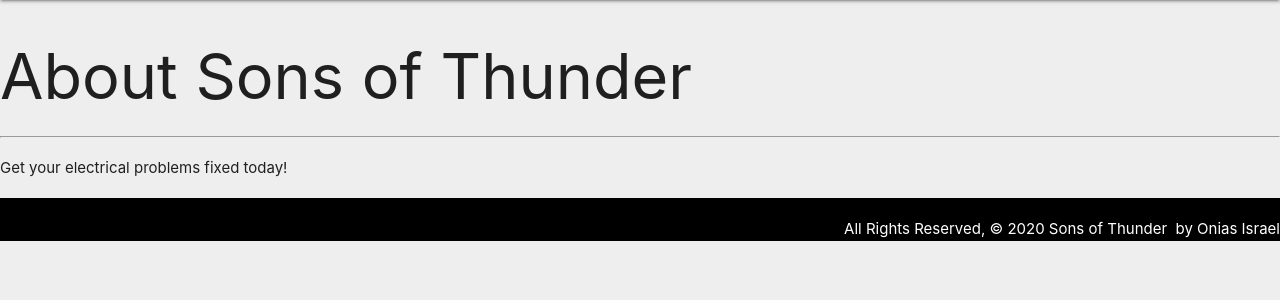
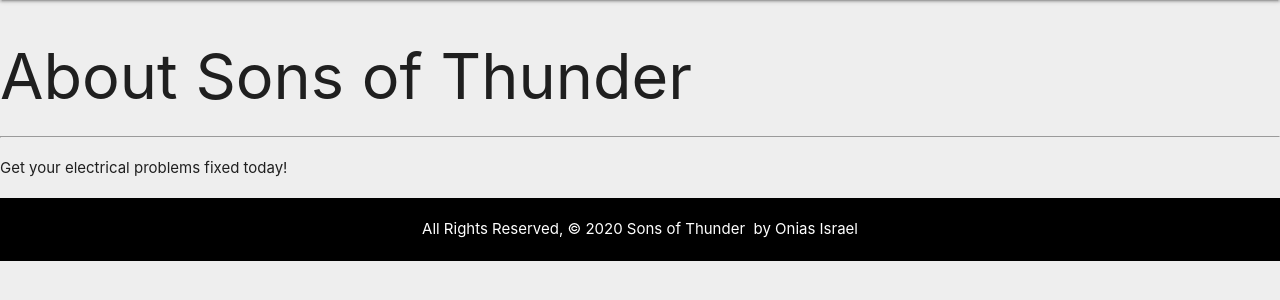
Before and after one commit to onias17/sonsofthunder, a Django app: page /about/ in a window 1280 px wide. Shown: the part 64-364 px from the top of the page. Run offline with Django 3.2, Linux system fonts and the light colour scheme; some libraries are stand-ins or nearby versions.

Commit message:
fixed footer

```diff
--- a/main_app/static/css/style.css
+++ b/main_app/static/css/style.css
@@ -156,6 +156,18 @@ footer.page-footer {
   margin: 0;
 }
 
+.page-footer {
+  padding-bottom: 20px;
+}
+
+.profile {
+  color: white;
+}
+
+.profile:hover {
+  text-decoration: underline;
+}
+
 .btn, .btn-large, .btn-small, .btn-flat {
   border: solid #ffc400 !important;
   border-radius: 1px !important;
--- a/main_app/templates/base.html
+++ b/main_app/templates/base.html
@@ -54,7 +54,7 @@
     </main>
 
     <footer class="page-footer black">
-        <div class="right">All Rights Reserved, &copy; 2020 Sons of Thunder&nbsp; by Onias Israel</div>
+        <div class="container center">All Rights Reserved, &copy; 2020 Sons of Thunder&nbsp; by <a class="profile" href="https://oniasisrael.herokuapp.com/">Onias Israel</a> </div>
     </footer>
 
     <script>
```
